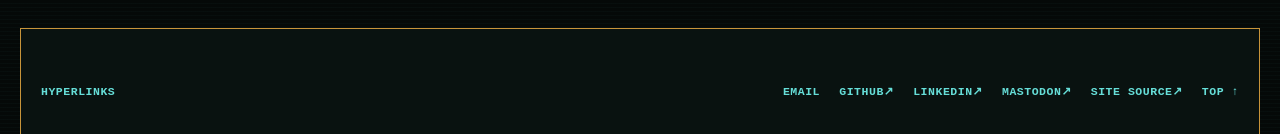
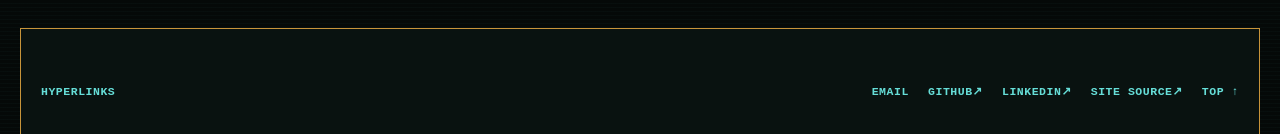
Before and after one commit to hey-aw/awzone-site, a Next.js app: page / in a window 1280 px wide. Shown: the part 3321-3455 px from the top of the page. Built offline with nearby package versions, Linux system fonts and the light colour scheme.

Commit message:
Use invisible Mastodon verification link

```diff
--- a/app/layout.tsx
+++ b/app/layout.tsx
@@ -45,6 +45,9 @@ export default function RootLayout({
 }>) {
   return (
     <html lang="en">
+      <head>
+        <link rel="me" href="https://mastodon.social/@hey_aw" />
+      </head>
       <body>{children}</body>
     </html>
   );
--- a/app/site-shell.tsx
+++ b/app/site-shell.tsx
@@ -59,9 +59,6 @@ export function SiteFooter() {
           <a href="https://linkedin.com/in/mattaw">
             LinkedIn <span aria-hidden="true">↗</span>
           </a>
-          <a href="https://mastodon.social/@hey_aw" rel="me">
-            Mastodon <span aria-hidden="true">↗</span>
-          </a>
           <a href="https://github.com/hey-aw/awzone-site">
             Site source <span aria-hidden="true">↗</span>
           </a>
```
Also changed, not shown: 1 other file (tests, documents, lock files or other folders).
